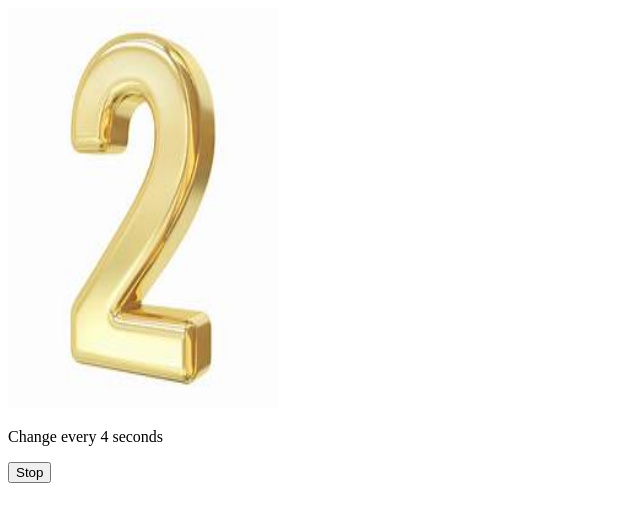
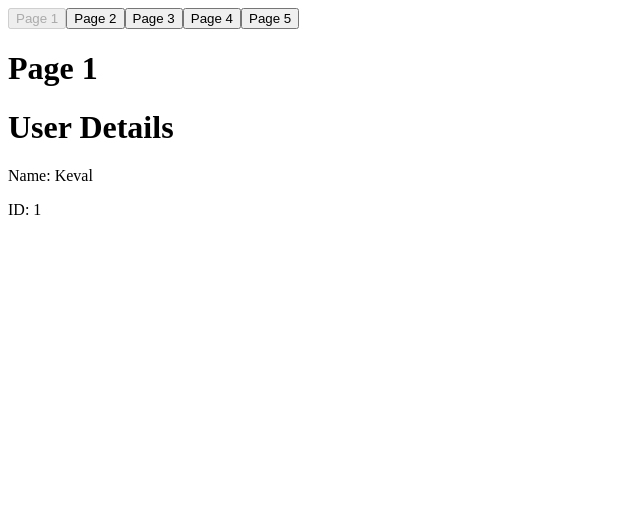
Before and after one commit to DhamechaKeval/React_Project, a React (Vite) app: page / in a window 1280 px wide. Shown: the top 522 px of the page, without its empty margins (0-640 px from the left). Built offline with nearby package versions, Linux system fonts and the light colour scheme.

Commit message:
Add UserContextExample component for user data fetching and page navigation

```diff
--- /dev/null
+++ b/src/lec0302/file1.jsx
@@ -0,0 +1,23 @@
+import * as React from 'react';
+export const UserContext = React.createContext();
+
+function FetchUser(){
+    return new Promise((resolve) => {
+        setTimeout(() => {
+            resolve({
+                name: "Keval" , id : "1"
+            });
+        },3000);
+    });
+}
+
+export function UserProvider({children}){
+    const [user, setUser] = React.useState({
+        name: "Loading...",
+        id: "Loading..."
+    });
+    React.useEffect(() => {
+        FetchUser().then((data) => setUser(data));
+        },[]);
+        return<UserContext.Provider value={user}>{children}</UserContext.Provider>;
+}
--- /dev/null
+++ b/src/lec0302/file2.jsx
@@ -0,0 +1,39 @@
+import * as React from "react";
+import { UserContext } from "./file1";
+
+export function ProvideUserDetails(){
+    const user = React.useContext(UserContext);
+    return(
+        <div>
+            <h1>User Details</h1>
+            <p>Name: {user.name}</p>
+            <p>ID: {user.id}</p>
+        </div>
+    );
+}
+
+export function Page1(){
+    return(
+        <div>
+            <h1>Page 1</h1>
+            <ProvideUserDetails/>
+        </div>
+    );
+}
+
+export function Page2(){
+    return(
+        <div>
+            <h1>Page 2</h1>
+            <ProvideUserDetails/>
+        </div>
+    );
+}
+export function Page3(){
+    return(
+        <div>
+            <h1>Page 3</h1>
+            <ProvideUserDetails/>
+        </div>
+    );
+}
--- /dev/null
+++ b/src/lec0302/file3.jsx
@@ -0,0 +1,18 @@
+import { ProvideUserDetails } from "./file2";
+
+export function Page4(){
+    return(
+        <div>
+            <h1>Page 4</h1>
+            <ProvideUserDetails/>
+        </div>
+    );
+}
+export function Page5(){
+    return(
+        <div>
+            <h1>Page 5</h1>
+            <ProvideUserDetails/>
+        </div>
+    );
+}
--- /dev/null
+++ b/src/lec0302/file4.jsx
@@ -0,0 +1,37 @@
+import { useState } from 'react';
+import { UserProvider } from './file1';
+import { Page1,Page2,Page3 } from './file2';
+import { Page4,Page5 } from './file3';
+
+function SelectPage({i}){
+    const Page=[Page1,Page2,Page3,Page4,Page5][i];
+    return <Page/>;
+}
+
+export default function UserContextExample(){
+    const [ currentPage , setCurrentPage] = useState(0);
+    return(
+        <UserProvider>
+            <div>
+                <button onClick={()=> setCurrentPage(0)} disabled={currentPage===0}>Page 1</button>
+                <button onClick={()=> setCurrentPage(1)} disabled={currentPage===1}>Page 2</button>
+                <button onClick={()=> setCurrentPage(2)} disabled={currentPage===2}>Page 3</button>
+                <button onClick={()=> setCurrentPage(3)} disabled={currentPage===3}>Page 4</button>
+                <button onClick={()=> setCurrentPage(4)} disabled={currentPage===4}>Page 5</button>
+                <SelectPage i={currentPage}/>
+            </div>
+        </UserProvider>
+    );
+}
+
+// import { StrictMode } from 'react'
+// import { createRoot } from 'react-dom/client'
+// import UserContextExample from './lec0302/file4'
+
+
+
+// createRoot(document.getElementById('root')).render(
+//   <StrictMode>
+//     <UserContextExample/>
+//   </StrictMode>,
+// )
--- a/src/main.jsx
+++ b/src/main.jsx
@@ -1,11 +1,11 @@
 import { StrictMode } from 'react'
 import { createRoot } from 'react-dom/client'
-import ImageChange from './lec2001/imageChanger'
+import UserContextExample from './lec0302/file4'
 
 
 
 createRoot(document.getElementById('root')).render(
   <StrictMode>
-    <ImageChange />
+    <UserContextExample/>
   </StrictMode>,
 )
```
